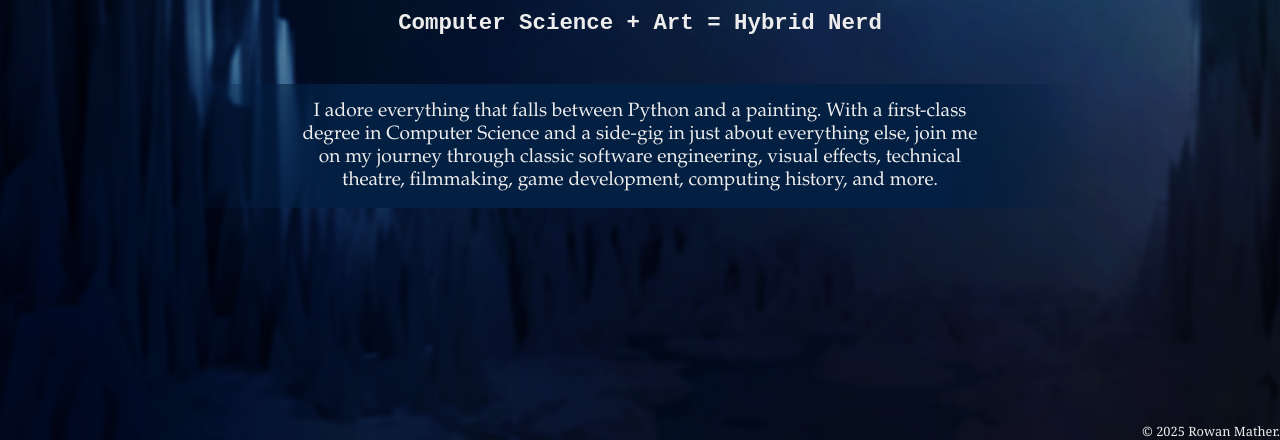
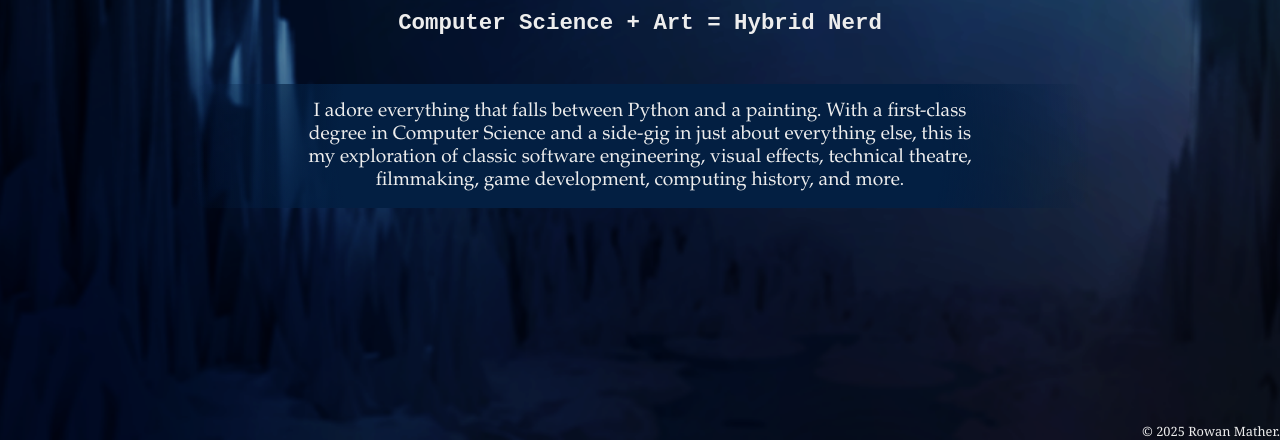
Before and after one commit to Rowan-Mather/rowan-mather.github.io, a plain HTML site: page index.html in a window 1280 px wide. Shown: the part 360-800 px from the top of the page. Drawn offline with Linux system fonts and the light colour scheme.

Commit message:
Modify summary

```diff
--- a/index.html
+++ b/index.html
@@ -109,7 +109,7 @@
     <div class="feather-box">
       <p>
         I adore everything that falls between Python and a painting. With a first-class degree in Computer Science and a side-gig in just about everything else,
-        join me on my journey through classic software engineering, visual effects, technical theatre, filmmaking, game development, computing history, and more.
+        this is my exploration of classic software engineering, visual effects, technical theatre, filmmaking, game development, computing history, and more.
       </p>
     </div>
   </main>
```
